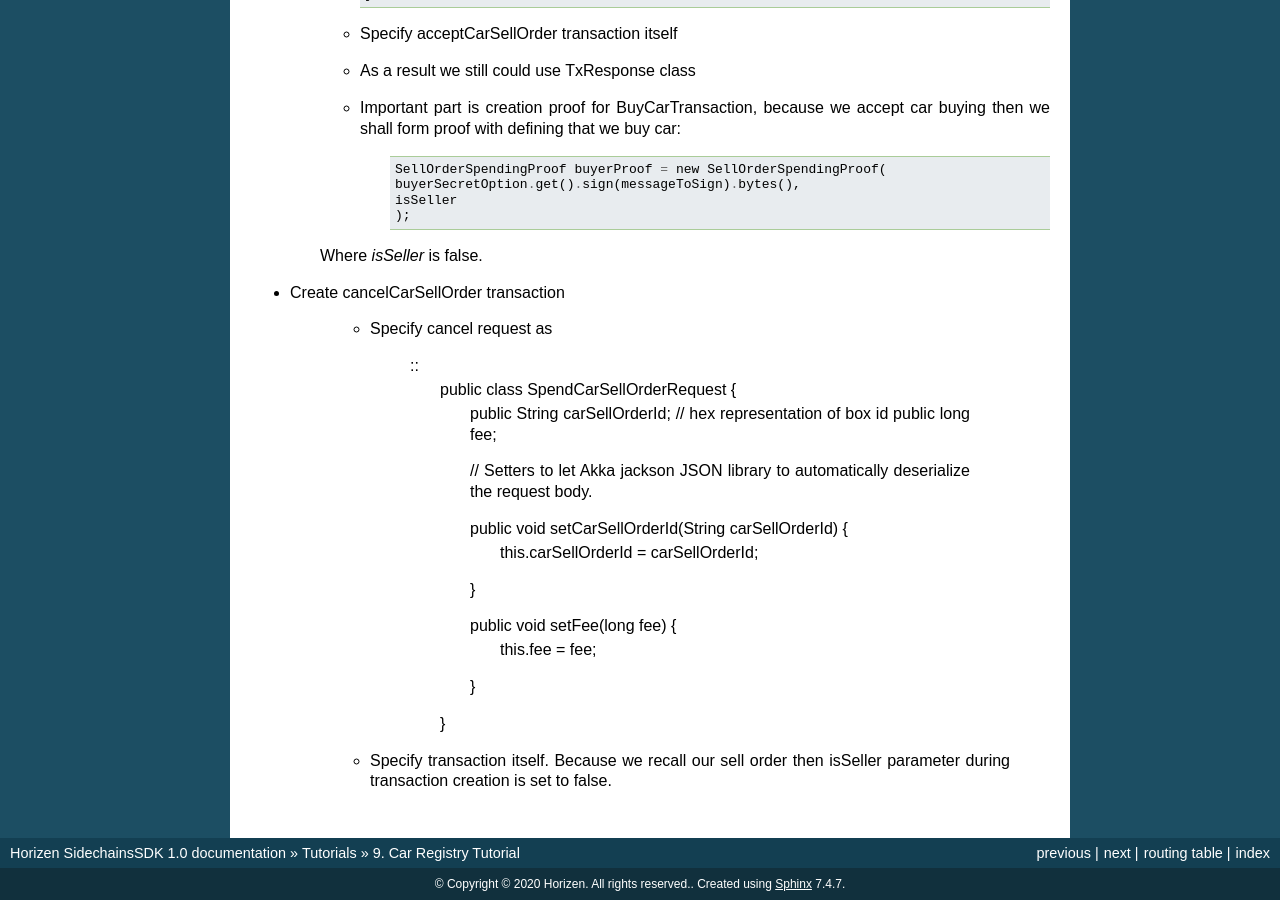
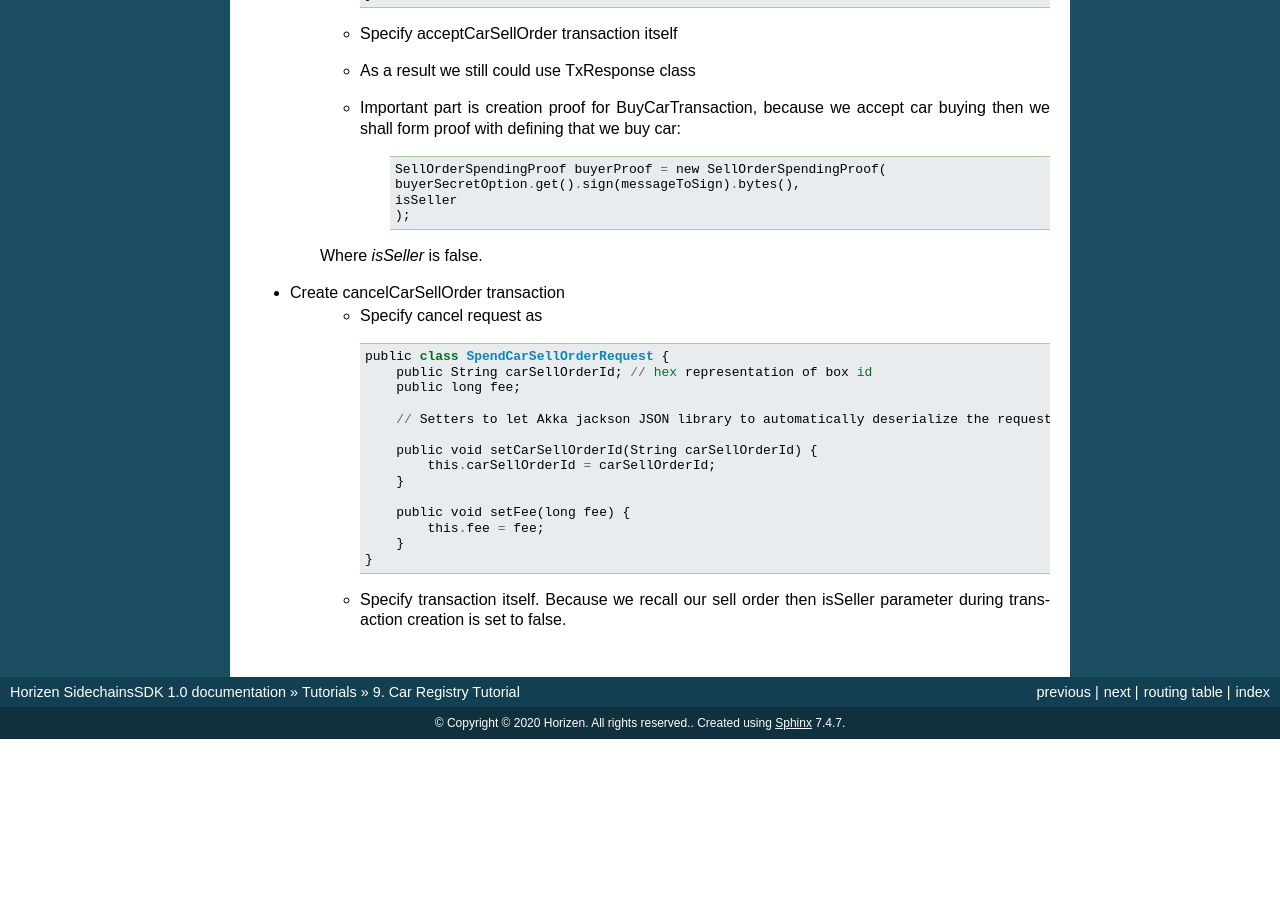
Before and after one commit to megaluck/documentation, a Sphinx documentation site: the page built from docs/introduction/08-Car-registry-tutorial.rst, in a window 1280 px wide and 900 px high, scrolled down 9994 px. Built offline with Sphinx 7.4.7, drawn with Linux system fonts in a browser that asks for light colours; after the commit the page ends 10733 px from its top, so only the background shows below that.

Commit message:
continuation of blocks ..

```diff
--- a/docs/introduction/08-Car-registry-tutorial.rst
+++ b/docs/introduction/08-Car-registry-tutorial.rst
@@ -484,22 +484,20 @@ As a first parameter we pass reference to SidechainNodeView, second reference is
     Where *isSeller* is false.
 
 * Create cancelCarSellOrder transaction
+    * Specify cancel request as
+      ::
+        public class SpendCarSellOrderRequest {
+            public String carSellOrderId; // hex representation of box id
+            public long fee;
 
-    * Specify cancel request as
+            // Setters to let Akka jackson JSON library to automatically deserialize the request body.
 
-        ::
-            public class SpendCarSellOrderRequest {
-               public String carSellOrderId; // hex representation of box id
-               public long fee;
+            public void setCarSellOrderId(String carSellOrderId) {
+                this.carSellOrderId = carSellOrderId;
+            }
 
-               // Setters to let Akka jackson JSON library to automatically deserialize the request body.
-
-               public void setCarSellOrderId(String carSellOrderId) {
-                   this.carSellOrderId = carSellOrderId;
-               }
-
-               public void setFee(long fee) {
-                   this.fee = fee;
-               }
+            public void setFee(long fee) {
+                this.fee = fee;
             }
+        }
     * Specify transaction itself. Because we recall our sell order then isSeller parameter during transaction creation is set to false.
```
